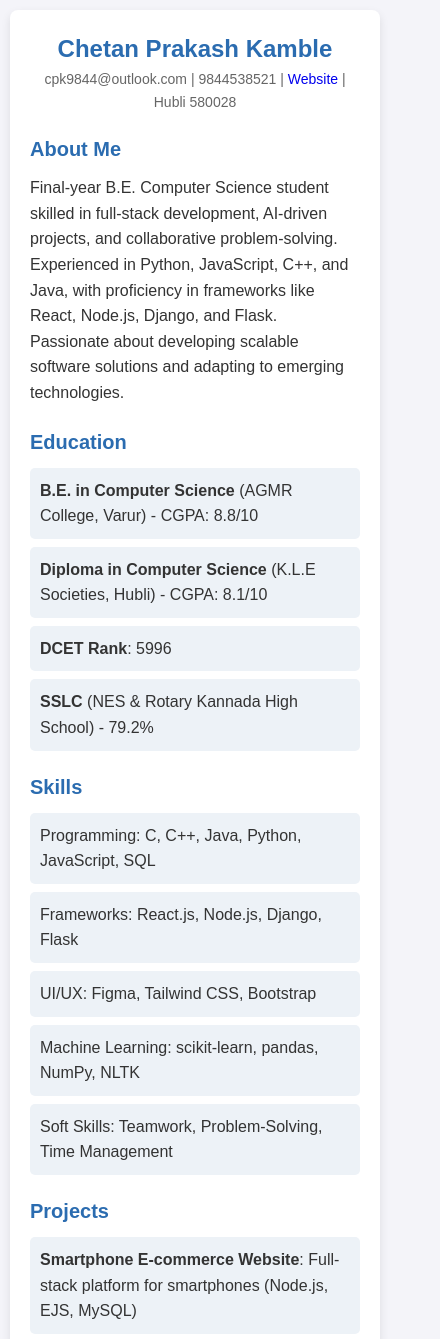
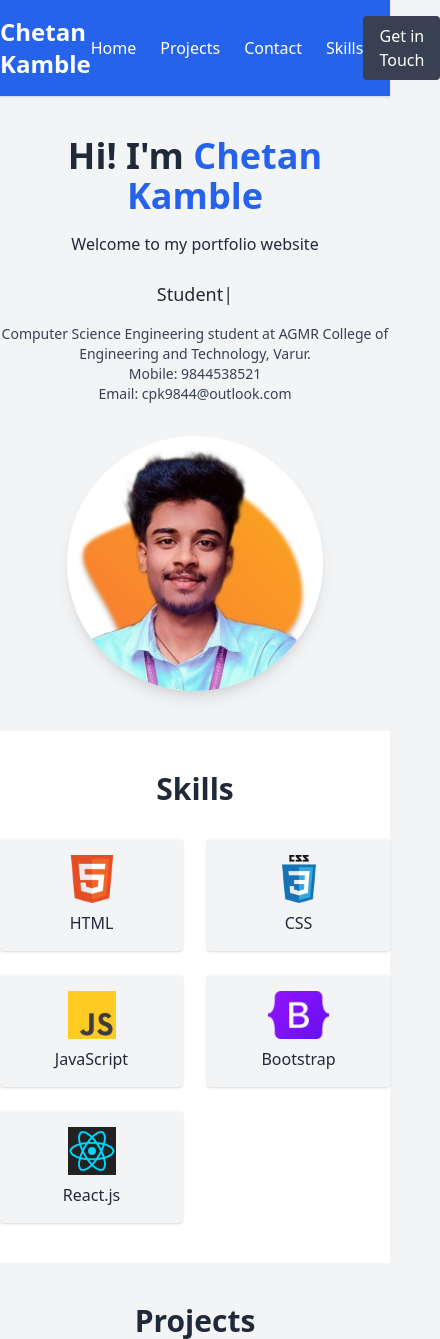
Before and after one commit to chetankamble5/portfolio, a plain HTML site: page index.html in a window 390 px wide. Shown: the top 1339 px of the page, 440 px wide, since content can reach past the window. Drawn offline with nearby package versions, Linux system fonts and the light colour scheme.

Commit message:
Update index.html

```diff
--- a/index.html
+++ b/index.html
@@ -1,181 +1,122 @@
 <!DOCTYPE html>
 <html lang="en">
+
 <head>
-    <meta charset="UTF-8">
-    <meta name="viewport" content="width=device-width, initial-scale=1.0">
-    <title>Chetan Prakash Kamble Portfolio</title>
-    <style>
-        /* General Reset */
-        body, h1, h2, h3, p, ul, li, a {
-            margin: 0;
-            padding: 0;
-            text-decoration: none;
-            list-style: none;
-            font-family: Arial, sans-serif;
-        }
+  <title>Portfolio - Chetan Kamble</title>
+  <meta charset="utf-8">
+  <meta name="viewport" content="width=device-width, initial-scale=1">
+  <link href="https://cdn.jsdelivr.net/npm/tailwindcss@2.2.19/dist/tailwind.min.css" rel="stylesheet">
+  <script src="https://unpkg.com/typed.js@2.1.0/dist/typed.umd.js"></script>
+</head>
 
-        body {
-            line-height: 1.6;
-            background: #f4f4f9;
-            color: #333;
-            padding: 10px;
-        }
+<body class="bg-gray-100 text-gray-800">
 
-        .container {
-            max-width: 1200px;
-            margin: 0 auto;
-            padding: 20px;
-            background: white;
-            border-radius: 8px;
-            box-shadow: 0 4px 10px rgba(0, 0, 0, 0.1);
-        }
+  <!-- Navbar -->
+  <nav class="bg-blue-600 text-white py-4 shadow">
+    <div class="container mx-auto flex justify-between items-center">
+      <h1 class="text-2xl font-bold">Chetan Kamble</h1>
+      <ul class="flex space-x-6">
+        <li><a href="#home" class="hover:text-gray-200">Home</a></li>
+        <li><a href="#projects" class="hover:text-gray-200">Projects</a></li>
+        <li><a href="#contact" class="hover:text-gray-200">Contact</a></li>
+        <li><a href="#skills" class="hover:text-gray-200">Skills</a></li>
+      </ul>
+      <button class="px-4 py-2 bg-gray-700 hover:bg-gray-800 rounded">Get in Touch</button>
+    </div>
+  </nav>
 
-        header {
-            text-align: center;
-            margin-bottom: 20px;
-        }
+  <!-- Hero Section -->
+  <section id="home" class="container mx-auto my-10 flex flex-col md:flex-row items-center">
+    <div class="md:w-1/2 text-center md:text-left">
+      <h1 class="text-4xl font-bold mb-4">Hi! I'm <span class="text-blue-600">Chetan Kamble</span></h1>
+      <p class="mb-6">Welcome to my portfolio website</p>
+      <div class="text-lg font-medium">
+        <span id="element"></span>
+      </div>
+      <script>
+        var typed = new Typed('#element', {
+          strings: ['Student', 'Web Developer', 'Web Designer'],
+          typeSpeed: 50,
+          loop: true
+        });
+      </script>
+      <p class="mt-4 text-sm text-gray-700">
+        Computer Science Engineering student at AGMR College of Engineering and Technology, Varur.<br>
+        Mobile: 9844538521<br>
+        Email: cpk9844@outlook.com
+      </p>
+    </div>
+    <div class="md:w-1/2 mt-8 md:mt-0">
+      <img src="profile.png" alt="Profile Picture" class="rounded-full shadow-lg mx-auto w-64">
+    </div>
+  </section>
 
-        header h1 {
-            font-size: 28px;
-            color: #2b6cb0;
-        }
+  <!-- Skills Section -->
+  <section id="skills" class="bg-white py-10">
+    <div class="container mx-auto">
+      <h2 class="text-center text-3xl font-bold mb-8">Skills</h2>
+      <div class="grid grid-cols-2 md:grid-cols-3 gap-6 text-center">
+        <div class="p-4 bg-gray-100 rounded shadow">
+          <img src="html5-logo-31813.png" alt="HTML" class="mx-auto h-12 mb-2">
+          <p>HTML</p>
+        </div>
+        <div class="p-4 bg-gray-100 rounded shadow">
+          <img src="html5-logo-31821.png" alt="CSS" class="mx-auto h-12 mb-2">
+          <p>CSS</p>
+        </div>
+        <div class="p-4 bg-gray-100 rounded shadow">
+          <img src="js-icon.png" alt="JavaScript" class="mx-auto h-12 mb-2">
+          <p>JavaScript</p>
+        </div>
+        <div class="p-4 bg-gray-100 rounded shadow">
+          <img src="bootstrap.png" alt="Bootstrap" class="mx-auto h-12 mb-2">
+          <p>Bootstrap</p>
+        </div>
+        <div class="p-4 bg-gray-100 rounded shadow">
+          <img src="react.png" alt="React" class="mx-auto h-12 mb-2">
+          <p>React.js</p>
+        </div>
+      </div>
+    </div>
+  </section>
 
-        header p {
-            font-size: 16px;
-            color: #666;
-        }
+  <!-- Projects Section -->
+  <section id="projects" class="bg-gray-100 py-10">
+    <div class="container mx-auto">
+      <h2 class="text-center text-3xl font-bold mb-8">Projects</h2>
+      <div class="grid grid-cols-1 md:grid-cols-3 gap-6">
+        <div class="bg-white rounded shadow p-4">
+          <img src="https://static.vecteezy.com/system/resources/previews/016/177/664/original/micro-manager-boss-using-magnifying-glass-keeps-eye-on-employees-work-micromanagement-bosses-toxic-managers-monitoring-every-detail-oversight-and-control-over-employee-work-and-processes-vector.jpg"
+            alt="Project 1" class="w-full h-48 object-cover rounded mb-4">
+          <h3 class="text-xl font-bold">Eye on Employee</h3>
+          <p class="text-sm text-gray-700">An Android app for tracking employee activity and location using GPS. Built with Java and XML.</p>
+        </div>
+        <div class="bg-white rounded shadow p-4">
+          <img src="https://img.freepik.com/free-vector/ecommerce-web-page-concept-illustration_114360-8204.jpg"
+            alt="Project 2" class="w-full h-48 object-cover rounded mb-4">
+          <h3 class="text-xl font-bold">E-Commerce Website</h3>
+          <p class="text-sm text-gray-700">A shopping website built using React.js, Bootstrap, Next.js, and MongoDB.</p>
+        </div>
+        <div class="bg-white rounded shadow p-4">
+          <img src="https://media.geeksforgeeks.org/wp-content/cdn-uploads/20220208144344/Free-Resume-Builder-By-GeeksforGeeks-Create-Resume-Online.png"
+            alt="Project 3" class="w-full h-48 object-cover rounded mb-4">
+          <h3 class="text-xl font-bold">Resume Builder</h3>
+          <p class="text-sm text-gray-700">Generates resumes in PDF format. Built using HTML, Tailwind CSS, Node.js, and MongoDB.</p>
+        </div>
+      </div>
+    </div>
+  </section>
 
-        section {
-            margin-bottom: 20px;
-        }
+  <!-- Footer -->
+  <footer id="contact" class="bg-blue-600 text-white py-6">
+    <div class="container mx-auto text-center">
+      <h2 class="text-xl font-bold">Contact Me</h2>
+      <p class="text-sm mt-2">Email: cpk9844@outlook.com</p>
+      <p class="text-sm">Phone: 9844538521</p>
+      <p class="mt-4">&copy; 2024 Chetan Kamble. All Rights Reserved.</p>
+    </div>
+  </footer>
 
-        section h2 {
-            font-size: 24px;
-            margin-bottom: 10px;
-            color: #2b6cb0;
-        }
+</body>
 
-        ul {
-            padding: 0;
-        }
-
-        ul li {
-            margin-bottom: 8px;
-        }
-
-        .projects li, .skills li, .education li {
-            background: #edf2f7;
-            padding: 10px;
-            border-radius: 5px;
-        }
-
-        .contact-links a {
-            display: inline-block;
-            margin: 5px 10px 0 0;
-            padding: 8px 15px;
-            border: 1px solid #2b6cb0;
-            border-radius: 5px;
-            color: #2b6cb0;
-            text-align: center;
-        }
-
-        .contact-links a:hover {
-            background: #2b6cb0;
-            color: white;
-        }
-
-        footer {
-            text-align: center;
-            margin-top: 20px;
-            font-size: 14px;
-        }
-
-        /* Responsive Design */
-        @media (max-width: 768px) {
-            header h1 {
-                font-size: 24px;
-            }
-
-            header p {
-                font-size: 14px;
-            }
-
-            section h2 {
-                font-size: 20px;
-            }
-
-            .contact-links a {
-                padding: 6px 10px;
-                font-size: 14px;
-            }
-        }
-    </style>
-</head>
-<body>
-    <div class="container">
-        <header>
-            <h1>Chetan Prakash Kamble</h1>
-            <p>cpk9844@outlook.com | 9844538521 | <a href="https://chetankamble.online/">Website</a> | Hubli 580028</p>
-        </header>
-
-        <section>
-            <h2>About Me</h2>
-            <p>Final-year B.E. Computer Science student skilled in full-stack development, AI-driven projects, and collaborative problem-solving. Experienced in Python, JavaScript, C++, and Java, with proficiency in frameworks like React, Node.js, Django, and Flask. Passionate about developing scalable software solutions and adapting to emerging technologies.</p>
-        </section>
-
-        <section>
-            <h2>Education</h2>
-            <ul class="education">
-                <li><strong>B.E. in Computer Science</strong> (AGMR College, Varur) - CGPA: 8.8/10</li>
-                <li><strong>Diploma in Computer Science</strong> (K.L.E Societies, Hubli) - CGPA: 8.1/10</li>
-                <li><strong>DCET Rank</strong>: 5996</li>
-                <li><strong>SSLC</strong> (NES & Rotary Kannada High School) - 79.2%</li>
-            </ul>
-        </section>
-
-        <section>
-            <h2>Skills</h2>
-            <ul class="skills">
-                <li>Programming: C, C++, Java, Python, JavaScript, SQL</li>
-                <li>Frameworks: React.js, Node.js, Django, Flask</li>
-                <li>UI/UX: Figma, Tailwind CSS, Bootstrap</li>
-                <li>Machine Learning: scikit-learn, pandas, NumPy, NLTK</li>
-                <li>Soft Skills: Teamwork, Problem-Solving, Time Management</li>
-            </ul>
-        </section>
-
-        <section>
-            <h2>Projects</h2>
-            <ul class="projects">
-                <li><strong>Smartphone E-commerce Website</strong>: Full-stack platform for smartphones (Node.js, EJS, MySQL)</li>
-                <li><strong>Real-Time Code Editor</strong>: Multi-user collaboration tool (React, Socket.io)</li>
-                <li><strong>Eye on Employee</strong>: Employee tracking Android app (Java, XML)</li>
-                <li><strong>GPT Clone</strong>: NLP system using Gemini AI API</li>
-                <li><strong>Smart Agri</strong>: Agriculture equipment rental platform (Flask, SQLite)</li>
-            </ul>
-        </section>
-
-        <section>
-            <h2>Achievements</h2>
-            <ul>
-                <li>Participated in national-level hackathons (SKV, Shridevi College)</li>
-                <li>Certified in Generative AI by Microsoft & LinkedIn</li>
-                <li>3rd Prize in National Drawing Competition</li>
-            </ul>
-        </section>
-
-        <section>
-            <h2>Contact</h2>
-            <div class="contact-links">
-                <a href="mailto:cpk9844@outlook.com">Email</a>
-                <a href="https://github.com/chetankambleofficial">GitHub</a>
-                <a href="https://www.linkedin.com/in/chetankambleofficial/">LinkedIn</a>
-            </div>
-        </section>
-
-        <footer>
-            © 2024 Chetan Prakash Kamble | All rights reserved.
-        </footer>
-    </div>
-</body>
 </html>
```
